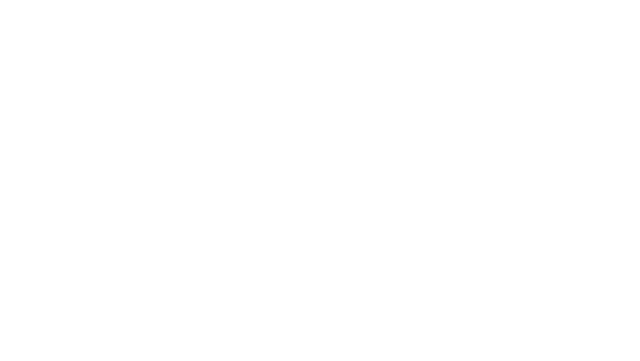
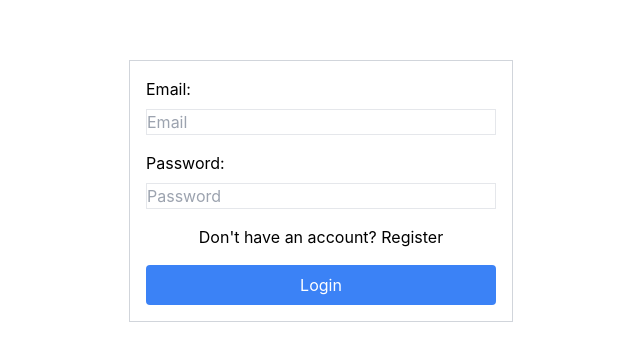
Before and after one commit to Parth-1207-Patidar/Login-Form, a React (Vite) app: page /login in a window 1280 px wide. Before the commit this address had no page. Shown: the part 209-570 px from the top of the page, without its empty margins (319-959 px from the left). Built offline with nearby package versions, Linux system fonts and the light colour scheme.

Commit message:
added automatic redirect to home

```diff
--- a/src/App.jsx
+++ b/src/App.jsx
@@ -2,6 +2,7 @@ import React from 'react'
 import Form from './form'
 import { BrowserRouter as Router, Route, Routes } from 'react-router-dom'
 import Dashboard from './dashboard'
+import Login from './login'
 
 const App = () => {
 
@@ -11,7 +12,7 @@ const App = () => {
       <Routes>
         <Route path="/" element={<Form />} />
         <Route path="/dashboard" element={<Dashboard />} />
-
+        <Route path='/login' element={<Login />} />
       </Routes>
     </Router>
   )
--- a/src/register.jsx
+++ b/src/register.jsx
@@ -57,7 +57,7 @@ const Register = (props) => {
       .then((userCred) => {
         let user = userCred.user;
         console.log(user);
-        navigate("/");
+        navigate("/login");
       })
       .catch((err) => {
         if (err.message === "Firebase: Error (auth/email-already-in-use).") {
```
